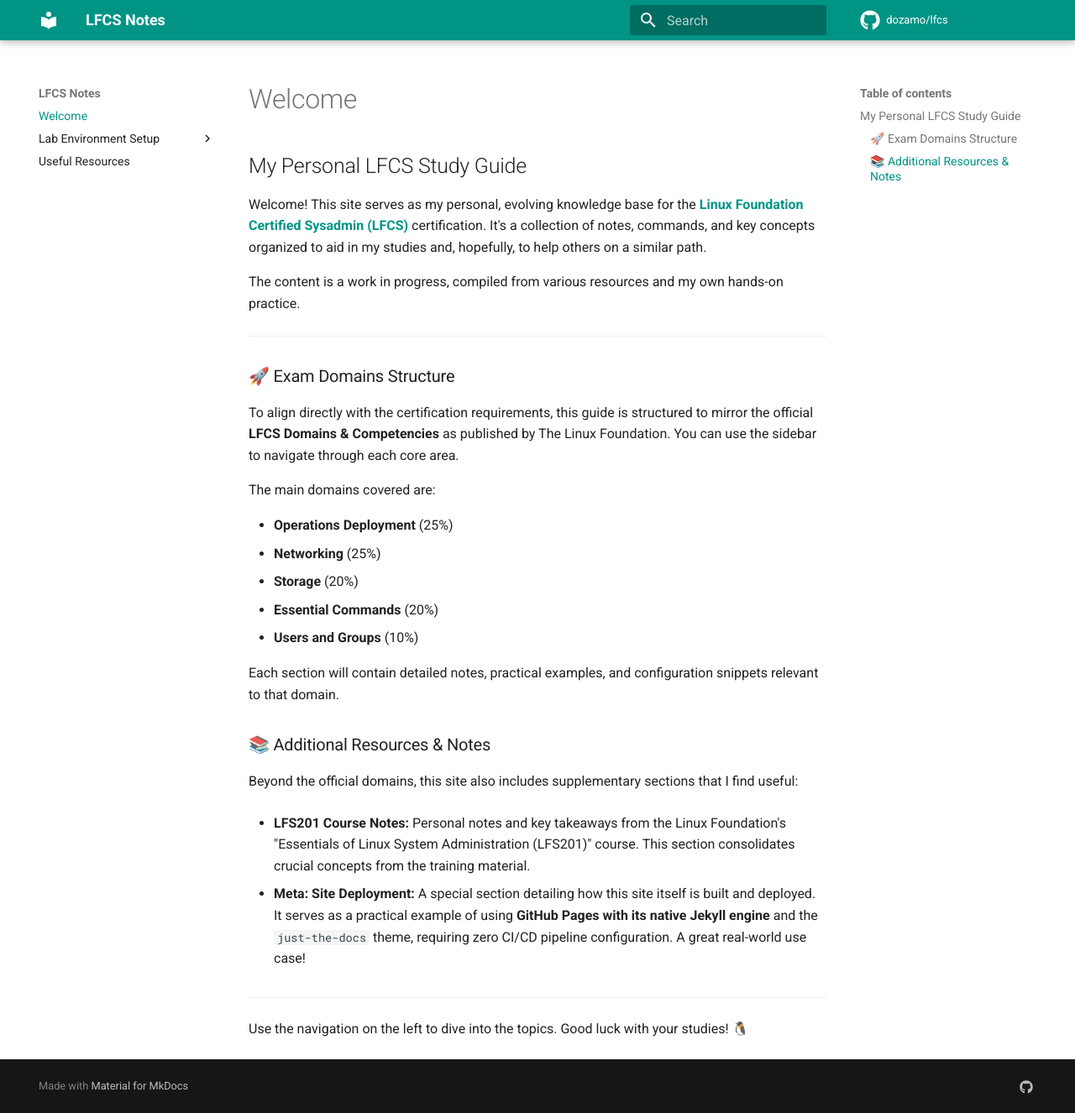
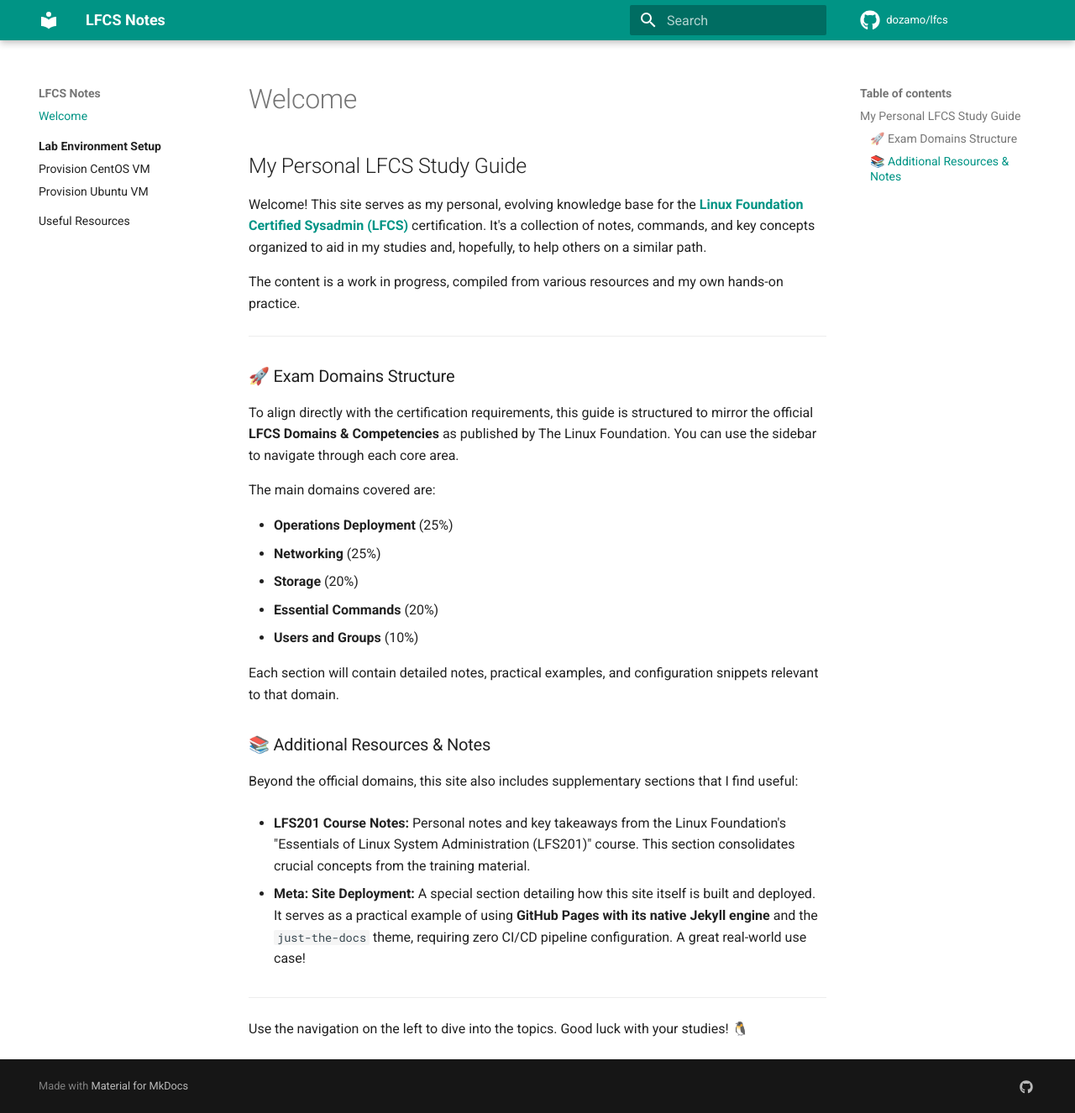
Before and after one commit to dozamo/lfcs, an MkDocs documentation site: the page built from docs/index.md, in a window 1280 px wide and 1326 px high. Shown: the whole window at 84% size. Built offline with MkDocs 1.6.1 and Material for MkDocs 9.7.7, drawn with Linux system fonts in a browser that asks for light colours; comment, search, counter and statistics services are not loaded.

Commit message:
enable feature to nav

```diff
--- a/mkdocs.yml
+++ b/mkdocs.yml
@@ -8,13 +8,13 @@
   name: material
   language: en
   features:
+    - navigation.sections
+    - navigation.expand
     - navigation.instant
 #    - navigation.tabs
     - navigation.indexes
 #    - navigation.top
 #    - header.autohide: false
-#    - navigation.sections
-#    - navigation.expand
     - content.code.copy
     - content.code.annotate
     - content.tabs.link
```
